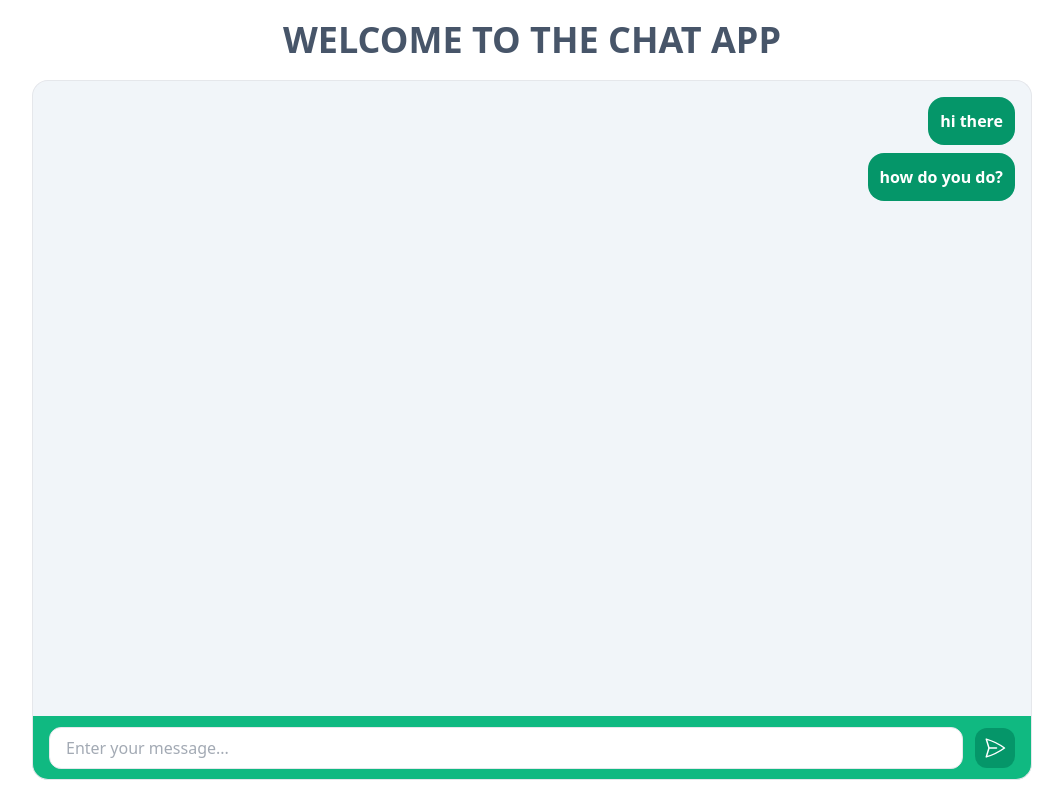
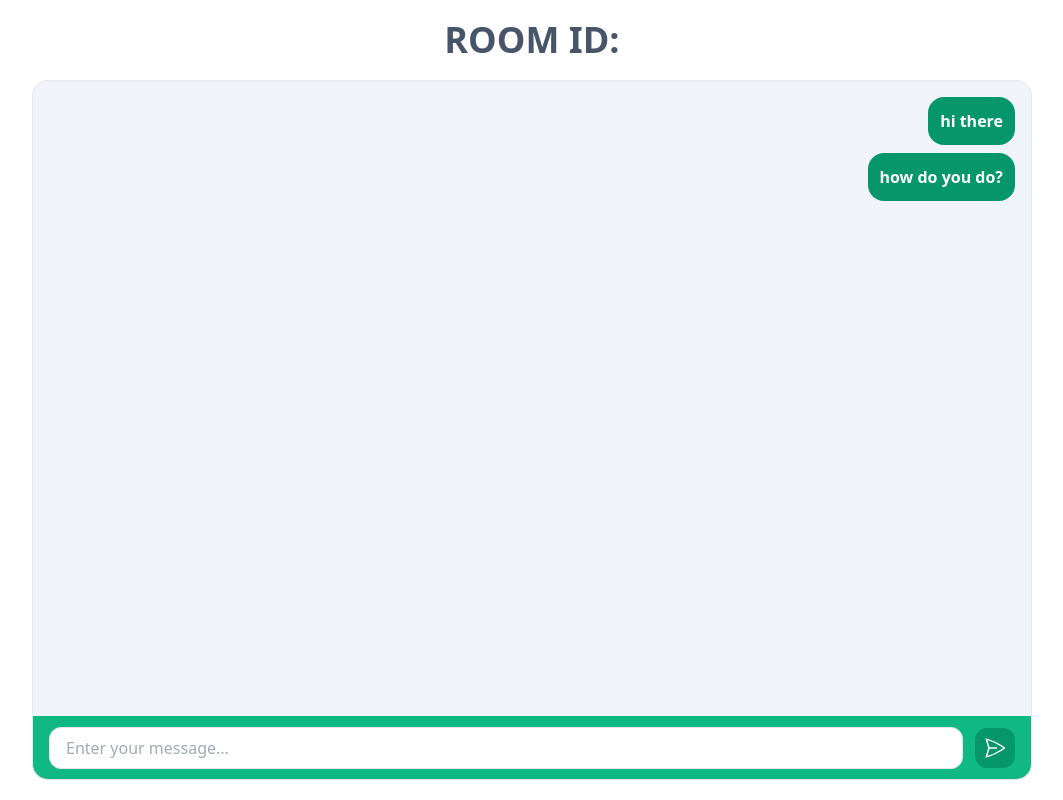
Before and after one commit to Bhumesh01/chatApp, a React (Vite) app in the folder client/: page /chat in a window 1280 px wide. Shown: the whole page, without its empty margins (108-1171 px from the left). Built offline with nearby package versions, Linux system fonts and the light colour scheme; no server answers.

Commit message:
Added copy Icon

```diff
--- /dev/null
+++ b/client/src/Icons/copyIcon.tsx
@@ -0,0 +1,7 @@
+export default function CopyIcon(){
+    return(
+        <svg xmlns="http://www.w3.org/2000/svg" fill="none" viewBox="0 0 24 24" stroke-width="1.5" stroke="currentColor" className="size-6">
+            <path stroke-linecap="round" stroke-linejoin="round" d="M15.666 3.888A2.25 2.25 0 0 0 13.5 2.25h-3c-1.03 0-1.9.693-2.166 1.638m7.332 0c.055.194.084.4.084.612v0a.75.75 0 0 1-.75.75H9a.75.75 0 0 1-.75-.75v0c0-.212.03-.418.084-.612m7.332 0c.646.049 1.288.11 1.927.184 1.1.128 1.907 1.077 1.907 2.185V19.5a2.25 2.25 0 0 1-2.25 2.25H6.75A2.25 2.25 0 0 1 4.5 19.5V6.257c0-1.108.806-2.057 1.907-2.185a48.208 48.208 0 0 1 1.927-.184" />
+        </svg>
+    )
+}
--- a/client/src/Pages/Chat.tsx
+++ b/client/src/Pages/Chat.tsx
@@ -26,7 +26,7 @@
   return (
     <div className="flex flex-col bg-bg h-screen p-5 sm:pl-15 sm:pr-15 lg:pl-35 lg:pr-35">
       <div className="h-auto text-text font-bold text-2xl sm:text-3xl lg:text-4xl flex items-center justify-center mb-5">
-        WELCOME TO THE CHAT APP
+        ROOM ID: {localStorage.getItem("user")?.split(",")[1].split(":")[1].replaceAll("\"", "").replace("}", "")}
       </div>
       <div className="flex-1 bg-card border border-borderCard border-b-0 rounded-t-2xl overflow-y-auto p-4">
         {messages.map((message, id)=><div key={id} className="p-3 rounded-2xl font-semibold bg-bgPrimary text-bg w-fit ml-auto mb-2">{message}</div>)}
```
